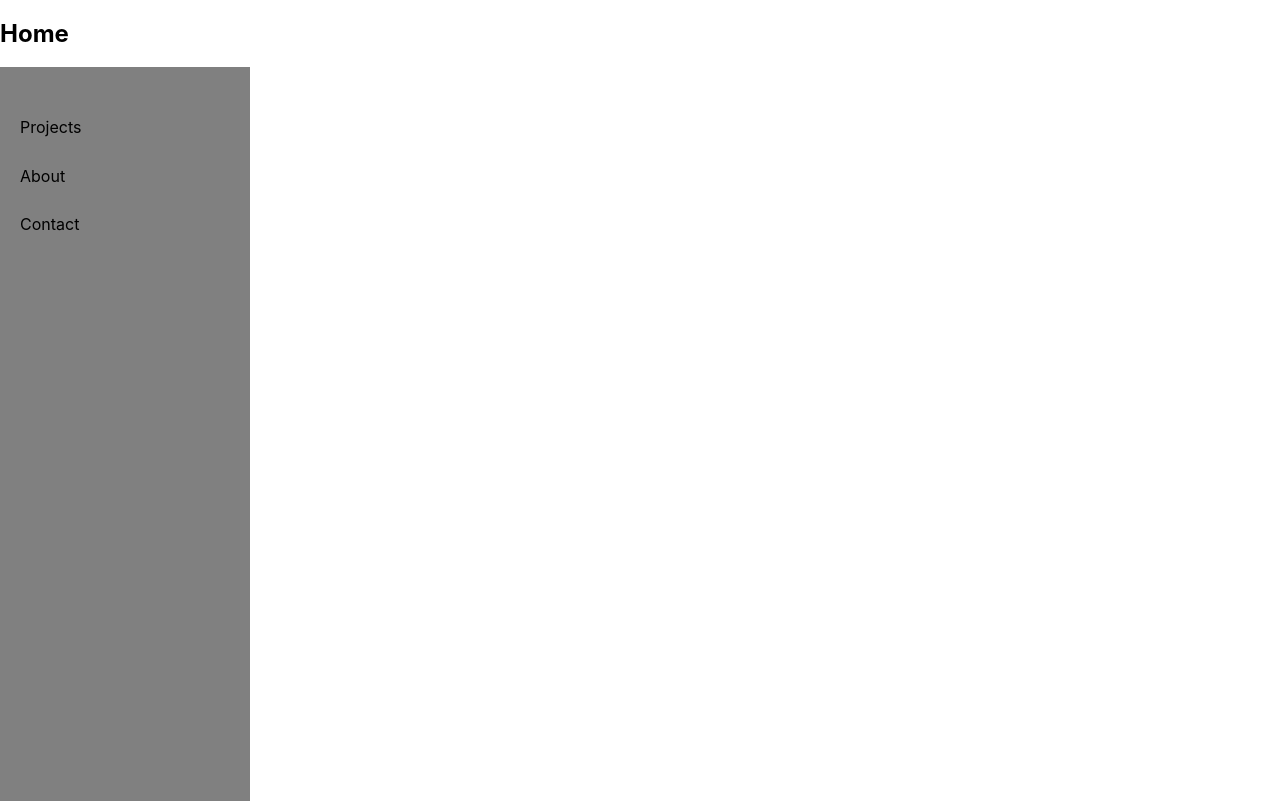
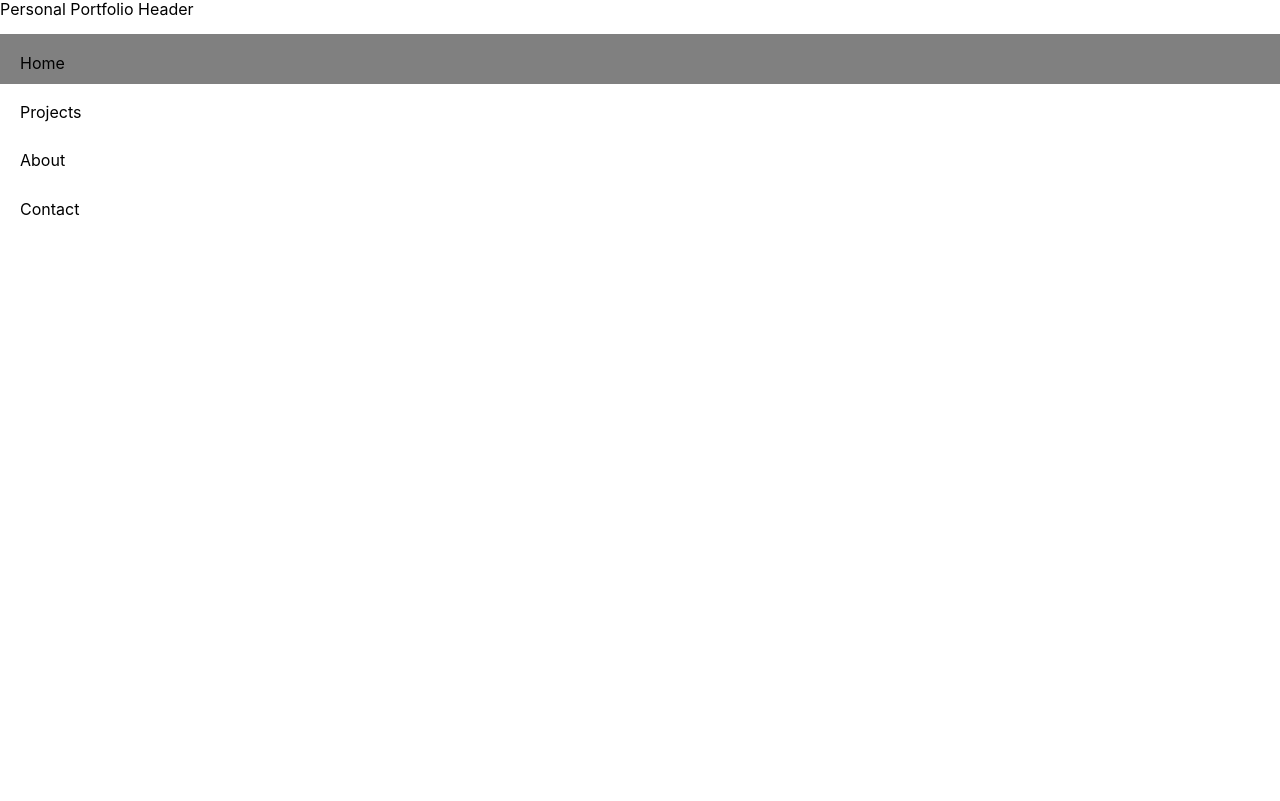
Before and after one commit to LilEngineerThatCould/personal-portfolio, a Next.js app: page / in a window 1280 px wide. Built offline with nearby package versions, Linux system fonts and the light colour scheme.

Commit message:
refactor: reorganized components

```diff
--- a/pages/about.js
+++ b/pages/about.js
@@ -1,4 +1,4 @@
-import Theme from '../src/theme'
+import Theme from '../src/components/theme'
 
 export default function About() {
   return (
--- a/pages/contact.js
+++ b/pages/contact.js
@@ -1,4 +1,4 @@
-import Theme from '../src/theme'
+import Theme from '../src/components/theme'
 
 export default function Contact() {
   return (
--- a/pages/index.js
+++ b/pages/index.js
@@ -1,7 +1,7 @@
-import Theme from '../src/theme'
+import Theme from '../src/components/theme'
 
 export default function Home() {
   return (
-    <Theme header="Home"/>
+    <Theme header="Lynnette Munez"/>
   )
 }
--- a/pages/projects.js
+++ b/pages/projects.js
@@ -1,4 +1,4 @@
-import Theme from '../src/theme'
+import Theme from '../src/components/theme'
 
 export default function Projects() {
   return (
--- a/src/theme/index.js
+++ b/src/components/theme/index.js
@@ -1,15 +1,17 @@
 import React from 'react';
-import SideNav from './navigation/SideNav'
+import Navigation from './navigation'
 import styles from './Theme.module.css';
+import Header from './header'
 
 const { themeContainer } = { ...styles }
+
 class Theme extends React.Component {
 
     render() {
         return (
             <div className={themeContainer}>
-                <h2>{this.props.header}</h2>
-                <SideNav />
+                <Header />
+                <Navigation />
             </div>
         )
     }
--- a/src/theme/navigation/SideNav/SideNav.module.css
+++ b/src/components/theme/navigation/Navigation.module.css
@@ -1,8 +1,7 @@
 .nav {
     background-color: grey;
-    max-width: 250px;
-    height: 100%;
-    padding: 15px 0px 0px 0px;
+    width: 100%;
+    height: 50px;
 }
 
 .ul {
@@ -17,7 +16,7 @@
 }
 
 .li:hover {
-    background-color: darkslategray;
+    color: darkslategray;
 }
 
 .a {
--- a/src/theme/navigation/SideNav/index.js
+++ b/src/components/theme/navigation/index.js
@@ -1,14 +1,17 @@
 import React from 'react';
 import Link from 'next/link'
-import styles from './SideNav.module.css'
+import styles from './Navigation.module.css'
 
 const { nav, li, ul, a } = { ...styles }
 
-class SideNav extends React.Component {
+class Navigation extends React.Component {
     render() {
         return (
             <nav className={nav}>
                 <ul className={ul}>
+                    <li className={li}>
+                        <Link href="/"><a className={a}>Home</a></Link>
+                    </li>
                     <li className={li}>
                         <Link href="/projects"><a className={a}>Projects</a></Link>
                     </li>
@@ -24,4 +27,4 @@ class SideNav extends React.Component {
     }
 }
 
-export default SideNav;
+export default Navigation;
```
Also changed, not shown: src/components/icons/menuIcon/index.js (added, +26 -0 lines), src/components/theme/Theme.module.css (renamed from src/theme/Theme.module.css), src/components/theme/footer.js (renamed from src/theme/footer.js), src/components/theme/header.js (renamed from src/theme/header.js), src/theme/navigation/menu/index.js (deleted), 1 other file (tests, documents, lock files or other folders).
